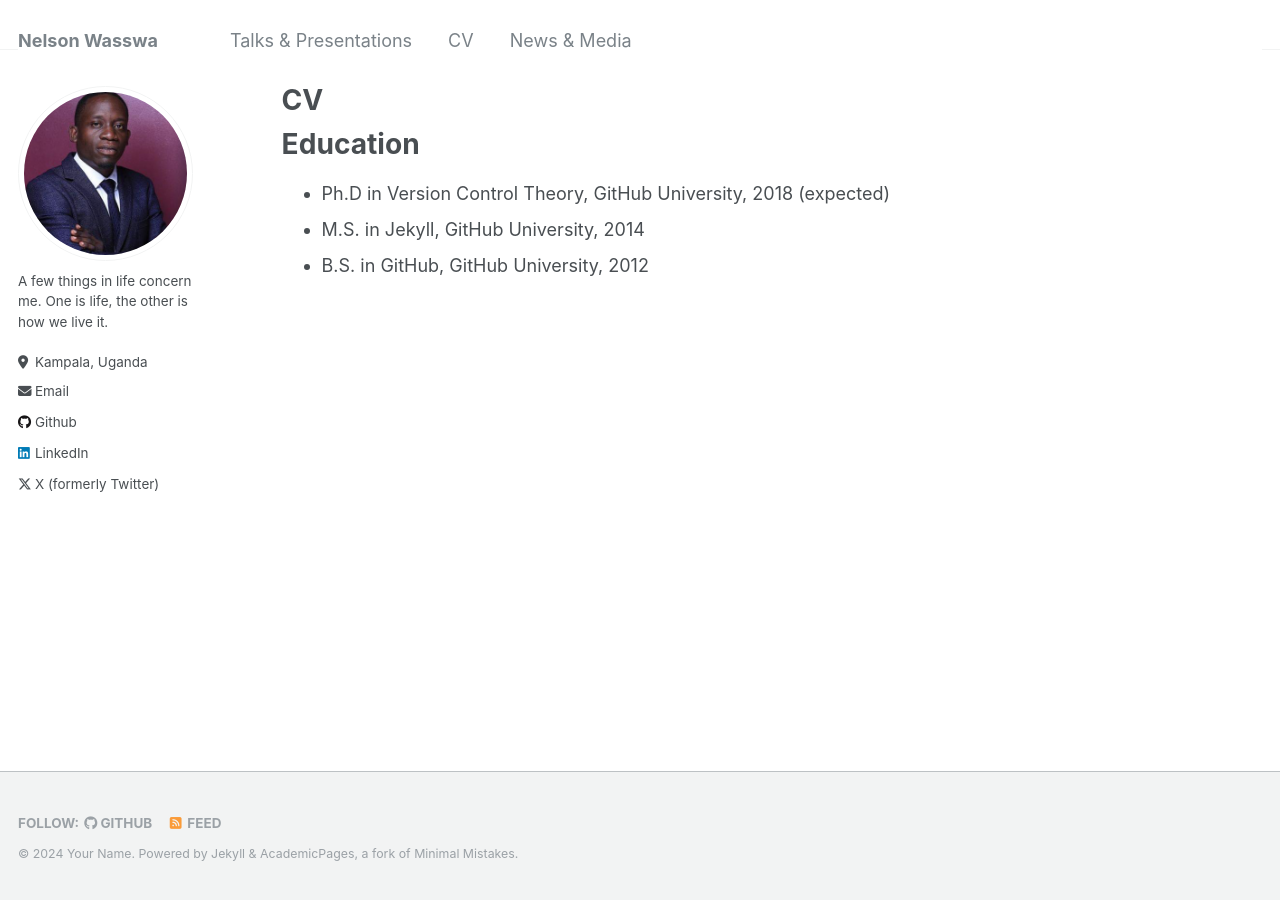
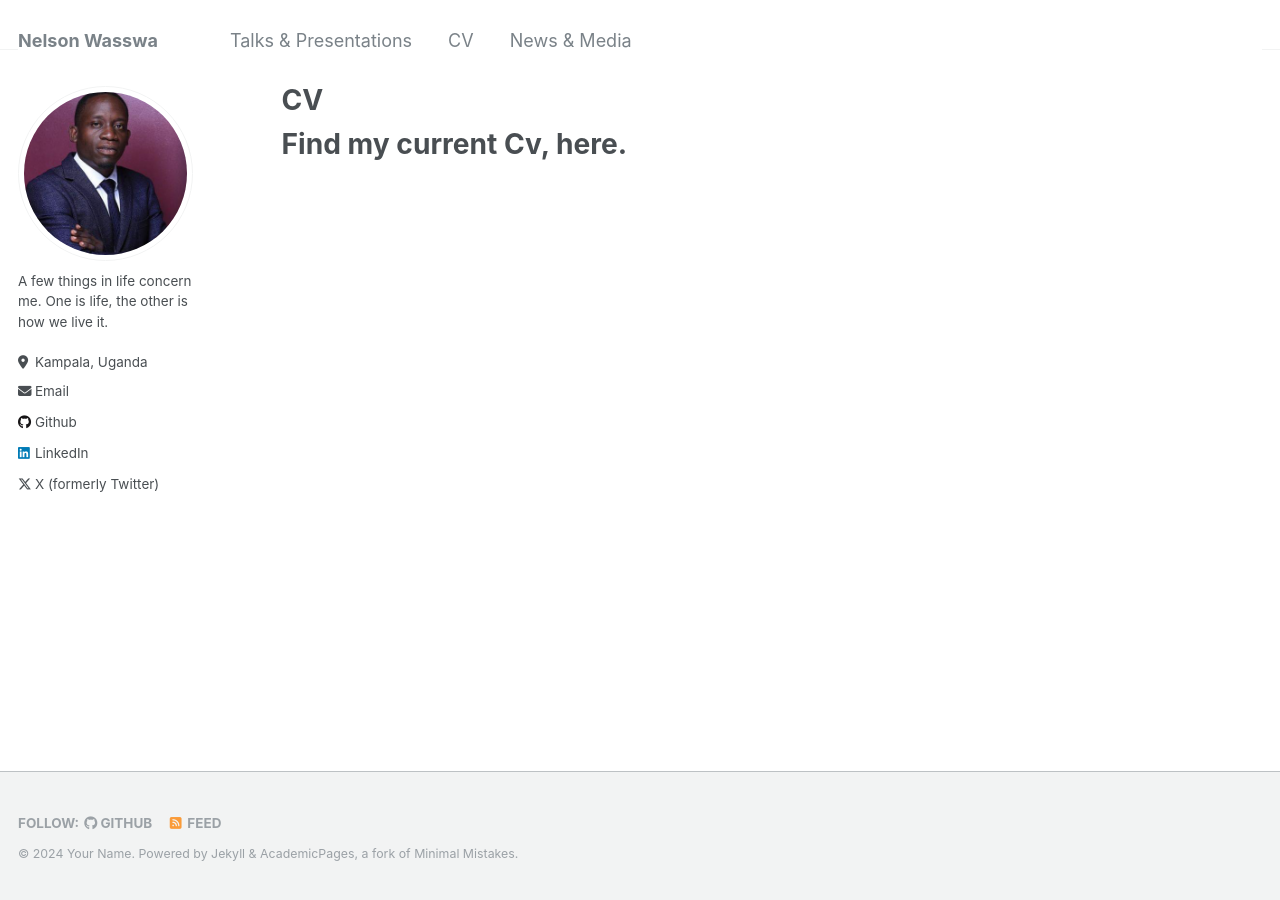
Before and after one commit to Nelwa256/nelsonwasswa.github.io, a Jekyll site: the page built from _pages/cv.md, in a window 1280 px wide. Built offline with Jekyll 4.4.1, drawn with Linux system fonts in a browser that asks for light colours.

Commit message:
Update cv.md

```diff
--- a/_pages/cv.md
+++ b/_pages/cv.md
@@ -9,8 +9,5 @@ redirect_from:
 
 {% include base_path %}
 
-Education
+Find my current Cv, here.
 ======
-* Ph.D in Version Control Theory, GitHub University, 2018 (expected)
-* M.S. in Jekyll, GitHub University, 2014
-* B.S. in GitHub, GitHub University, 2012
```
